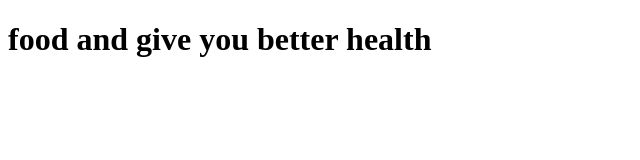
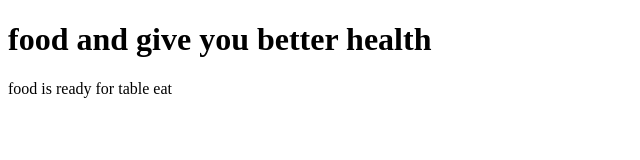
Before and after one commit to mfaumemfaume300/foodmate, a plain HTML site: page index.html in a window 1280 px wide. Shown: the whole page, without its empty margins (0-640 px from the left). Drawn offline with Linux system fonts and the light colour scheme.

Commit message:
Update index.html
added a paragraph in index

```diff
--- a/index.html
+++ b/index.html
@@ -7,5 +7,6 @@
 </head>
 <body>
     <h1>food and give you better health</h1>
+    <p>food is ready for table eat</p>
 </body>
 </html>
```
